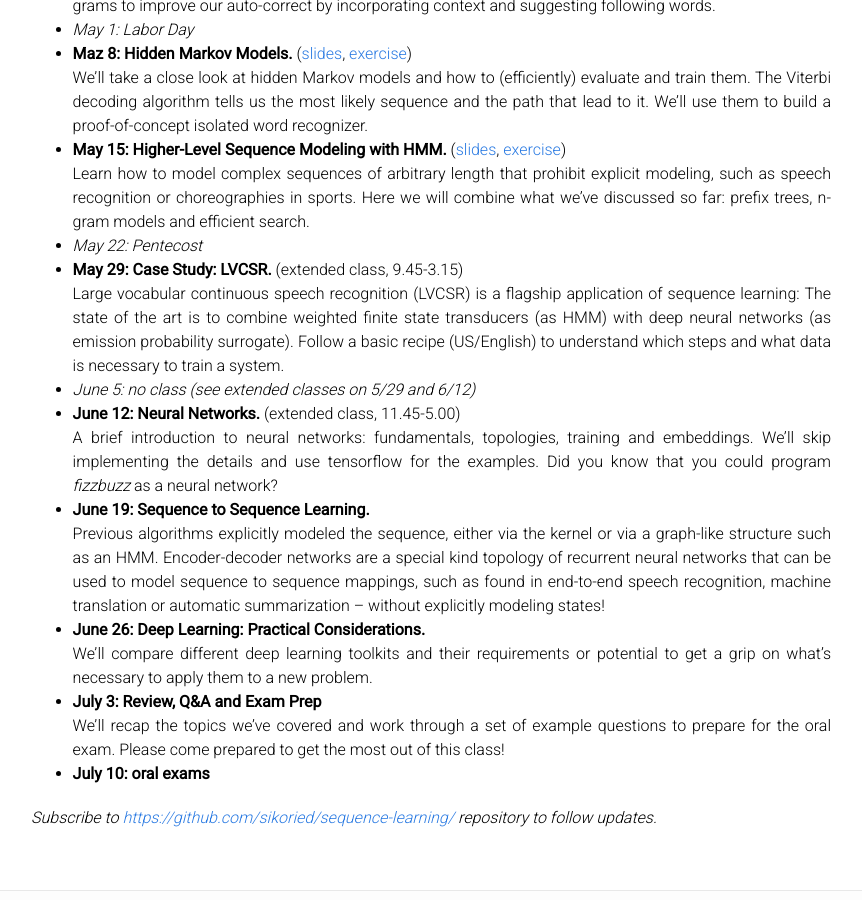
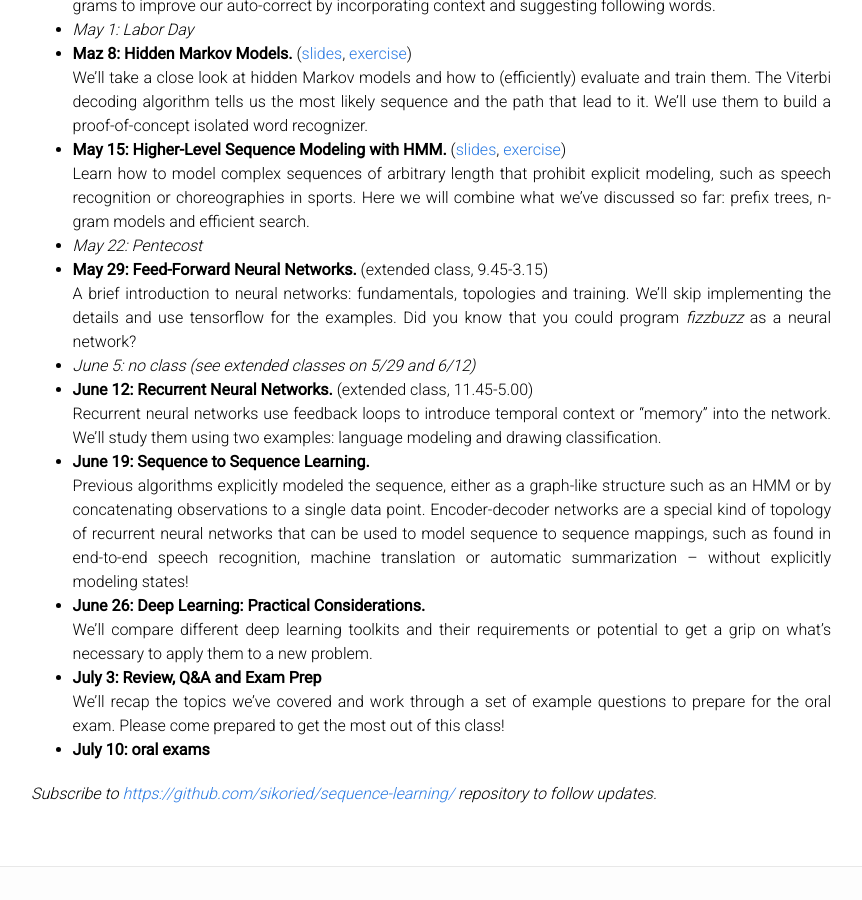
Before and after one commit to sikoried/sequence-learning, a Jekyll site: the page built from Readme.md, in a window 1280 px wide and 900 px high, scrolled down 1267 px. Shown: the whole window, without its empty margins (209-1071 px from the left). Built offline with Jekyll 4.4.1, drawn with Linux system fonts in a browser that asks for light colours; our own code applies the rules of GitHub Pages for plain Markdown files.

Commit message:
Updated syllabus

```diff
--- a/Readme.md
+++ b/Readme.md
@@ -69,22 +69,22 @@ _Note: Materials will be in English, the lectures/tutorials will be taught in Ge
 
 - _May 22: Pentecost_
 
-- **May 29: Case Study: LVCSR.** (extended class, 9.45-3.15)
+- **May 29: Feed-Forward Neural Networks.** (extended class, 9.45-3.15)
 
-	Large vocabular continuous speech recognition (LVCSR) is a flagship application of sequence learning: The state of the art is to combine weighted finite state transducers (as HMM) with deep neural networks (as emission probability surrogate).
-	Follow a basic recipe (US/English) to understand which steps and what data is necessary to train a system.
+	A brief introduction to neural networks: fundamentals, topologies and training.
+	We'll skip implementing the details and use tensorflow for the examples. Did you know that you could program _fizzbuzz_ as a neural network?
 
 - _June 5: no class (see extended classes on 5/29 and 6/12)_
 
-- **June 12: Neural Networks.** (extended class, 11.45-5.00)
+- **June 12: Recurrent Neural Networks.** (extended class, 11.45-5.00)
 
-	A brief introduction to neural networks: fundamentals, topologies, training and embeddings.
-	We'll skip implementing the details and use tensorflow for the examples. Did you know that you could program _fizzbuzz_ as a neural network?
+	Recurrent neural networks use feedback loops to introduce temporal context or "memory" into the network.
+	We'll study them using two examples: language modeling and drawing classification.
 
 - **June 19: Sequence to Sequence Learning.**
 
-	Previous algorithms explicitly modeled the sequence, either via the kernel or via a graph-like structure such as an HMM.
-	Encoder-decoder networks are a special kind topology of recurrent neural networks that can be used to model sequence to sequence mappings, such as found in end-to-end speech recognition, machine translation or automatic summarization -- without explicitly modeling states!
+	Previous algorithms explicitly modeled the sequence, either as a graph-like structure such as an HMM or by concatenating observations to a single data point.
+	Encoder-decoder networks are a special kind of topology of recurrent neural networks that can be used to model sequence to sequence mappings, such as found in end-to-end speech recognition, machine translation or automatic summarization -- without explicitly modeling states!
 
 - **June 26: Deep Learning: Practical Considerations.**
 
```
Also changed, not shown: 05-decoding/modeling.md (+6 -1 lines), 06-nnets/nnets.md (added, +14 -0 lines), 07-rnns/rnns.md (added, +21 -0 lines), 08-seq2seq/seq2seq.md (added, +9 -0 lines).
